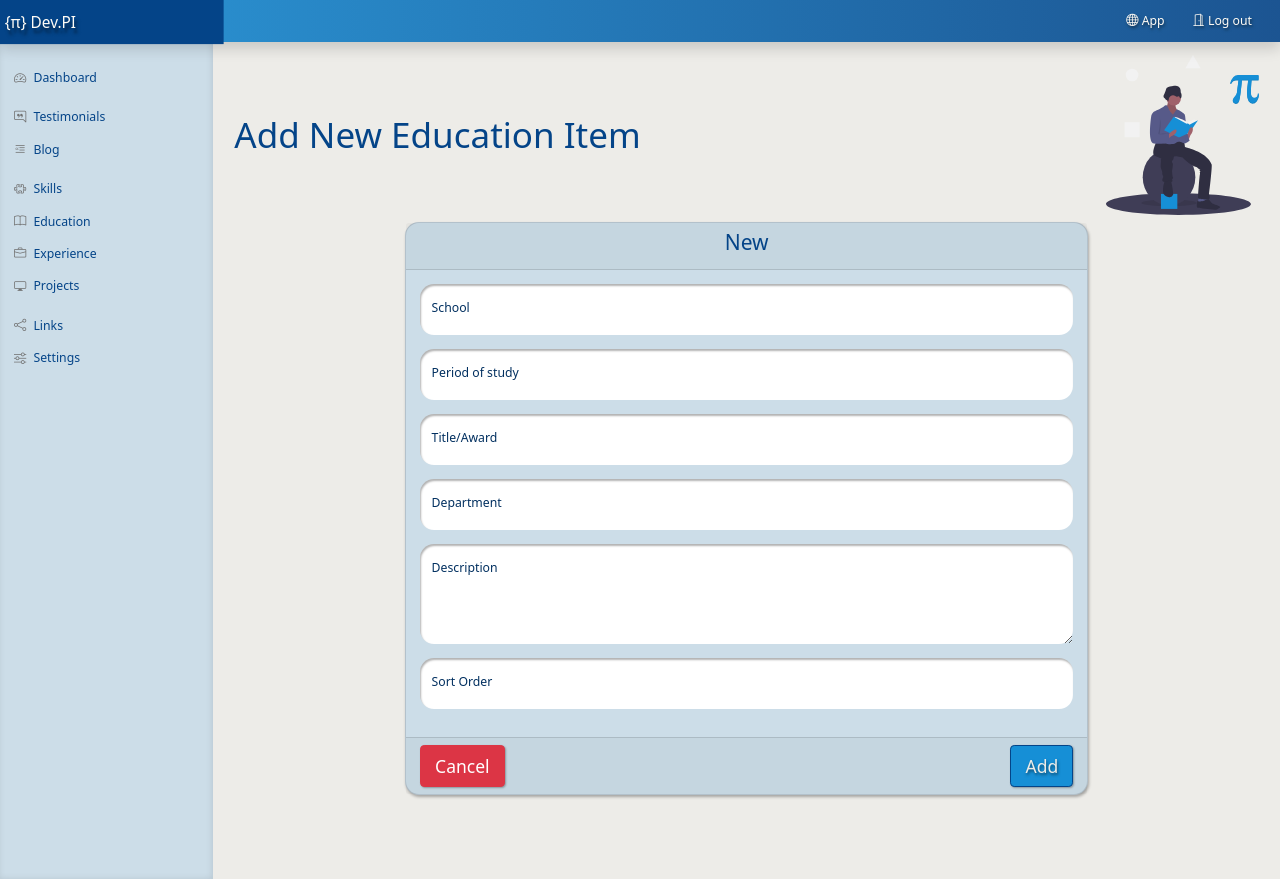
After one commit to pinco227/dev.pi, a Flask app: page /admin/add_education in a window 1280 px wide. The commit adds this page. Run offline with Flask 2, Linux system fonts and the light colour scheme; the visitor is signed in with stand-in values (Sample User, id 1); data that the repository does not hold is empty; some libraries are stand-ins or nearby versions.

Commit message:
feat(admin): make create functionality for education

```diff
--- a/app.py
+++ b/app.py
@@ -42,8 +42,8 @@ def context_processor():
 @register_breadcrumb(app, '.', 'Home')
 def home():
     skills = list(mongo.db.skills.find())
-    education = list(mongo.db.education.find())
-    experience = list(mongo.db.experience.find())
+    education = list(mongo.db.education.find().sort("order", 1))
+    experience = list(mongo.db.experience.find().sort("order", 1))
     testimonials = list(mongo.db.testimonials.find({"approved": True}))
     return render_template("landing.html", skills=skills, education=education, experience=experience, testimonials=testimonials)
 
@@ -307,6 +307,29 @@ def get_education():
     return render_template("admin/education.html", education=education)
 
 
+@app.route('/admin/add_education', methods=["GET", "POST"])
+def add_education():
+    if not session.get("user"):
+        flash("You don't have the user privileges to access this section.")
+        return redirect(url_for("login"))
+
+    if request.method == "POST":
+        school = {
+            "school": request.form.get("school"),
+            "period": request.form.get("period"),
+            "title": request.form.get("title"),
+            "department": request.form.get("department"),
+            "description": request.form.get("description"),
+            "order": request.form.get("order")
+        }
+        mongo.db.education.insert_one(school)
+        flash(Markup(
+            "School <strong>{}</strong> was successfully Added!".format(school['school'])))
+        return redirect(url_for("get_education"))
+
+    return render_template("admin/add_education.html")
+
+
 @ app.route('/admin/links', methods=['GET', 'POST'])
 def get_links():
     if not session.get("user"):
--- /dev/null
+++ b/templates/admin/add_education.html
@@ -0,0 +1,52 @@
+{% extends "admin/base.html" %}
+{% block content %}
+<section id="add_school">
+    <div class="row my-2 align-items-center">
+        <div class="order-1 order-sm-0 col-sm-8 col-md-9 col-lg-10">
+            <h1 class="text-start my-2">Add New Education Item</h1>
+        </div>
+        <div class="order-0 order-sm-1 col-8 offset-2 offset-sm-0 col-sm-4 col-md-3 col-lg-2 text-center">
+            <img src="{{ url_for('static', filename='images/school.svg') }}" alt="School" class="section-image">
+        </div>
+    </div>
+    <div class="card col-md-10 offset-md-1 col-lg-8 offset-lg-2">
+        <form action="{{ url_for('add_education') }}" method="POST">
+            <div class="card-header">
+                <h4 class="text-center">New</h4>
+            </div>
+            <div class="card-body">
+                <div class="form-floating mb-3">
+                    <input type="text" class="form-control" id="school" name="school" placeholder="School's name">
+                    <label for="school">School</label>
+                </div>
+                <div class="form-floating mb-3">
+                    <input type="text" class="form-control" id="period" name="period" placeholder="2005 - 2006">
+                    <label for="period">Period of study</label>
+                </div>
+                <div class="form-floating mb-3">
+                    <input type="text" class="form-control" id="title" name="title" placeholder="Diploma in Domain">
+                    <label for="title">Title/Award</label>
+                </div>
+                <div class="form-floating mb-3">
+                    <input type="text" class="form-control" id="department" name="department"
+                        placeholder="Department of Engineering">
+                    <label for="department">Department</label>
+                </div>
+                <div class="form-floating mb-3">
+                    <textarea class="form-control" rows="3" id="description" name="description" style="height: 100px;"
+                        placeholder="..."></textarea>
+                    <label for="description">Description</label>
+                </div>
+                <div class="form-floating mb-3">
+                    <input type="number" class="form-control" id="order" name="order" placeholder="3">
+                    <label for="order">Sort Order</label>
+                </div>
+            </div>
+            <div class="card-footer d-flex justify-content-between">
+                <a href="{{ url_for('get_education') }}" class="btn btn-lg btn-danger">Cancel</a>
+                <button type="submit" class="btn btn-lg btn-accent">Add</button>
+            </div>
+        </form>
+    </div>
+</section>
+{% endblock content %}
--- a/templates/admin/education.html
+++ b/templates/admin/education.html
@@ -11,7 +11,7 @@
     </div>
     <div class="row">
         <div class="col">
-            {# <a href="{{ url_for('add_education') }}" class="btn btn-round btn-success float-end m-4" data-bs-toggle="tooltip" data-bs-placement="left" title="Add new"><i class="bi bi-plus"></i></a> #}
+            <a href="{{ url_for('add_education') }}" class="btn btn-round btn-success float-end m-4" data-bs-toggle="tooltip" data-bs-placement="left" title="Add new"><i class="bi bi-plus"></i></a>
         </div>
     </div>
     <div class="card">
```
Also changed, not shown: static/images/school.svg (added).
